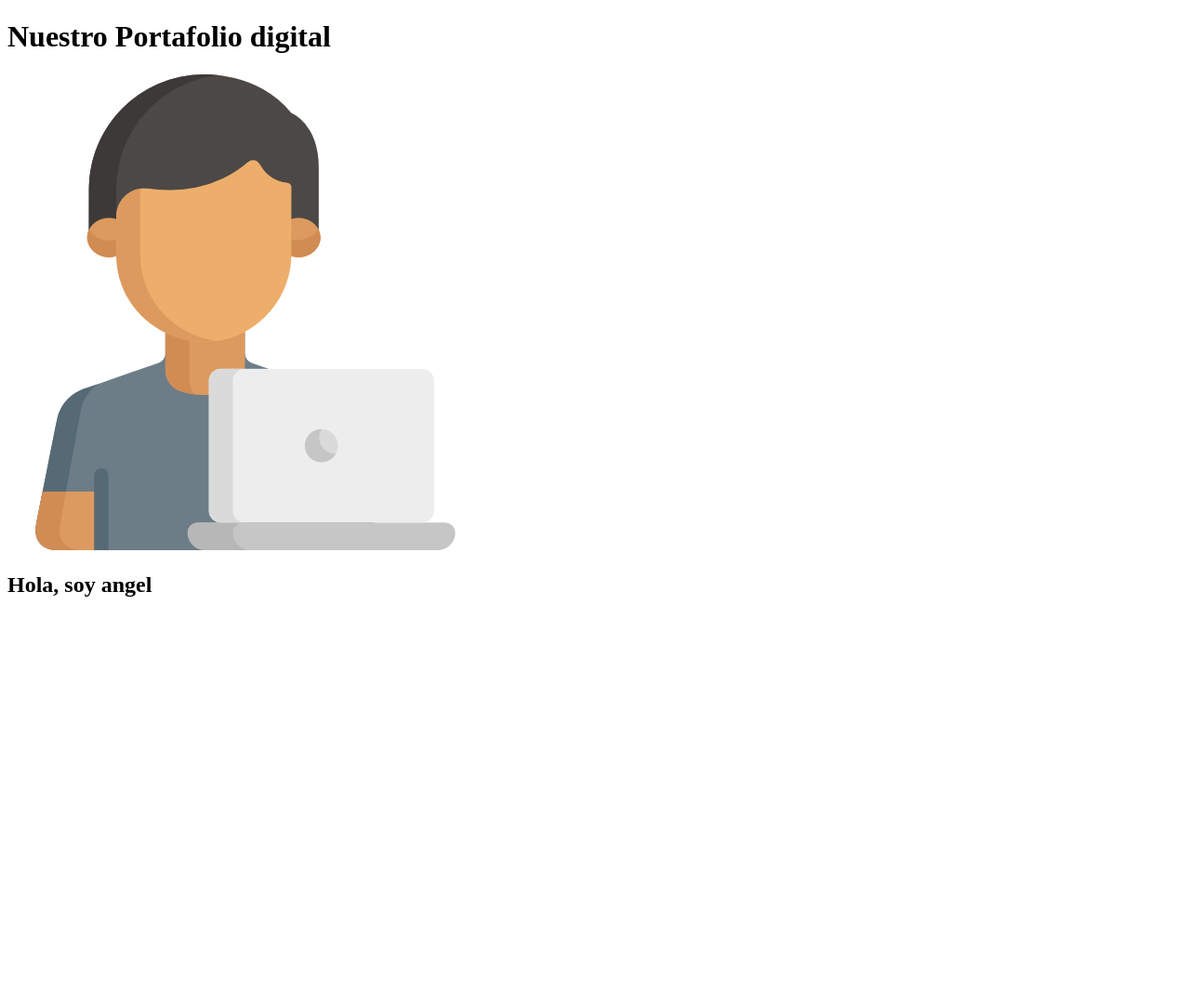
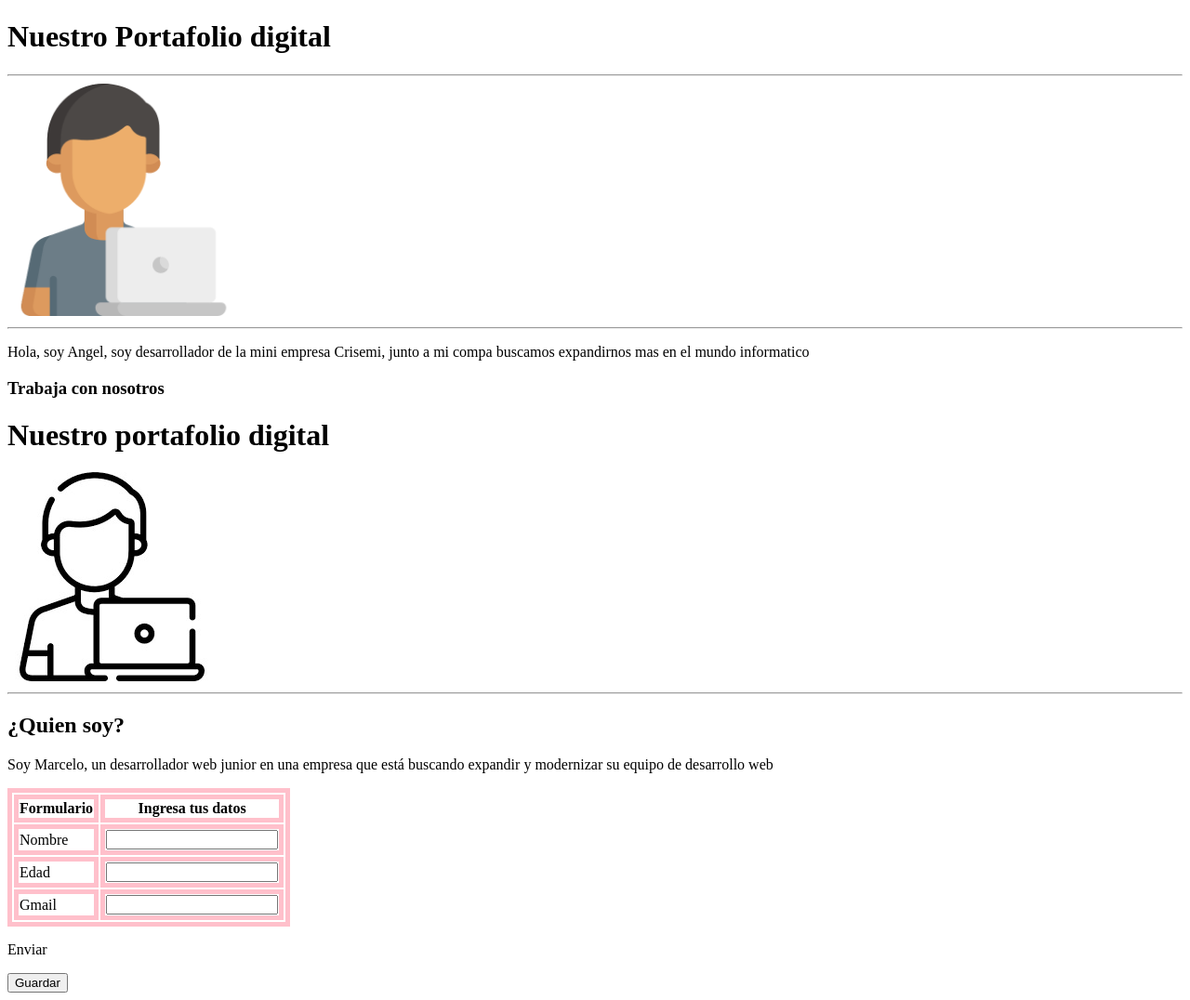
Before and after one commit to GabOmar7/Prueba_1, a plain HTML site: page index.html in a window 1280 px wide. Shown: the whole page at 93% size. Before the commit the page ends 800 px from the top, so only its background shows below. Drawn offline with Linux system fonts and the light colour scheme.

Commit message:
todo lo demás
pues ya terminamos

```diff
--- a/index.html
+++ b/index.html
@@ -4,10 +4,69 @@
     <meta charset="UTF-8">
     <meta name="viewport" content="width=device-width, initial-scale=1.0">
     <title>Prueba_1</title>
+    <script>
+        /*Cambiamos texto*/
+        function CambiarTexto(){
+            document.getElementById("parrafo").innerHTML="Guardado";
+        /*Agregamos texto*/
+        }
+        function Agregar(){
+            let NuevoElemento = document.createElement("h2")
+            NuevoElemento.innerHTML = "+ de un 4 es avaricia";
+            document.getElementById("contenedor").appendChild(NuevoElemento);
+        }
+        /*Function para cambio de color*/
+        function CambiarColor(){
+            /*Cambiar color*/
+            document.getElementById("TextoColor").style.color ="purple";
+            /*Cambiar Tamaño*/
+            document.getElementById("TextoColor").style.fontSize ="30px"
+
+        }
+    </script>
+    <style>
+        table, tr, th, td{
+            border: 5px solid pink;
+        }
+    </style>
 </head>
 <body>
+    <!--Nuestro titulo-->
     <h1>Nuestro Portafolio digital</h1>
-    <img src="img/foto_angel.png" alt="">
-    <p><h2>Hola, soy angel</h2></p>
+    <hr>
+    <!--Colocamos foto-->
+    <img src="img/foto_angel.png" alt="" style="width:250px;height:25   0px;">
+    <hr>
+    <!--Comenzamos presentacion-->
+    <p>Hola, soy Angel, soy desarrollador de la mini empresa Crisemi, junto a mi compa buscamos expandirnos mas en el mundo informatico</p>
+    <h3>Trabaja con nosotros</h3>
+    <!--ahora el compañero-->
+    <H1>Nuestro portafolio digital</H1> <!--se coloca el titulo-->
+    <img src="img/Lelo.jpg" alt="mifoto"> <!--Se llamo a la foto de perfil-->
+    <hr>
+    <h2>¿Quien soy?</h2>
+    <p>Soy Marcelo, un desarrollador web junior en una empresa que está buscando expandir y modernizar su equipo de desarrollo web</p>
+
+    <table>
+        <tr>
+            <th>Formulario</th>
+            <th>Ingresa tus datos</th>
+        </tr>
+        <tr>
+            <td><label for="nombre">Nombre</label></td>
+            <td><input type="text" name="Nombre"></td>
+        </tr>
+        <tr>
+            <td><label for="edad">Edad</label></td>
+            <td><input type="number" name="edad"></td>
+        </tr>
+        <tr>
+            <td><label for="email">Gmail</label></td>
+            <td><input type="email" name="email" id=""></td>
+        </tr>
+    </table>
+    <p id="parrafo">Enviar</p>
+    <button onclick="CambiarTexto()"> Guardar</button>
+
 </body>
 </html>
```
Also changed, not shown: img/Lelo.jpg (added).
